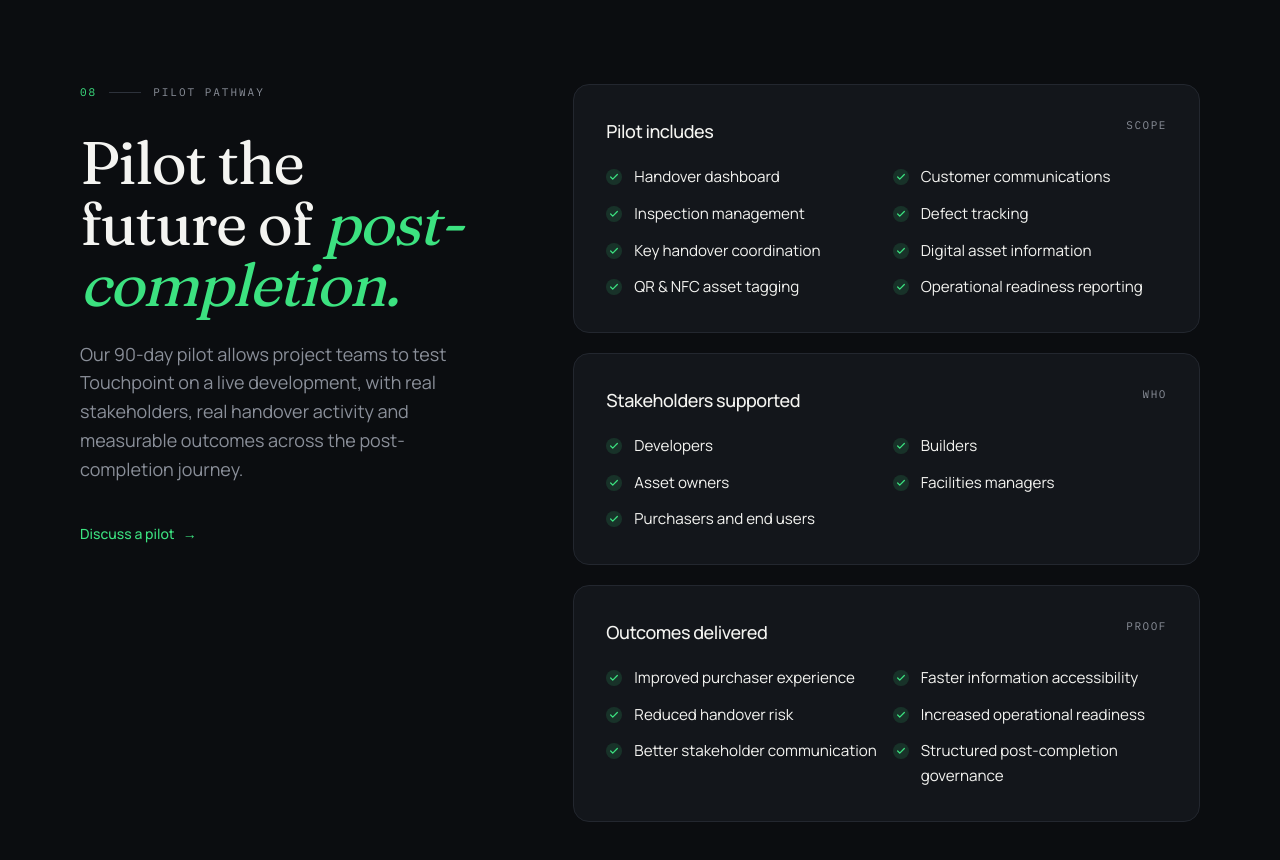
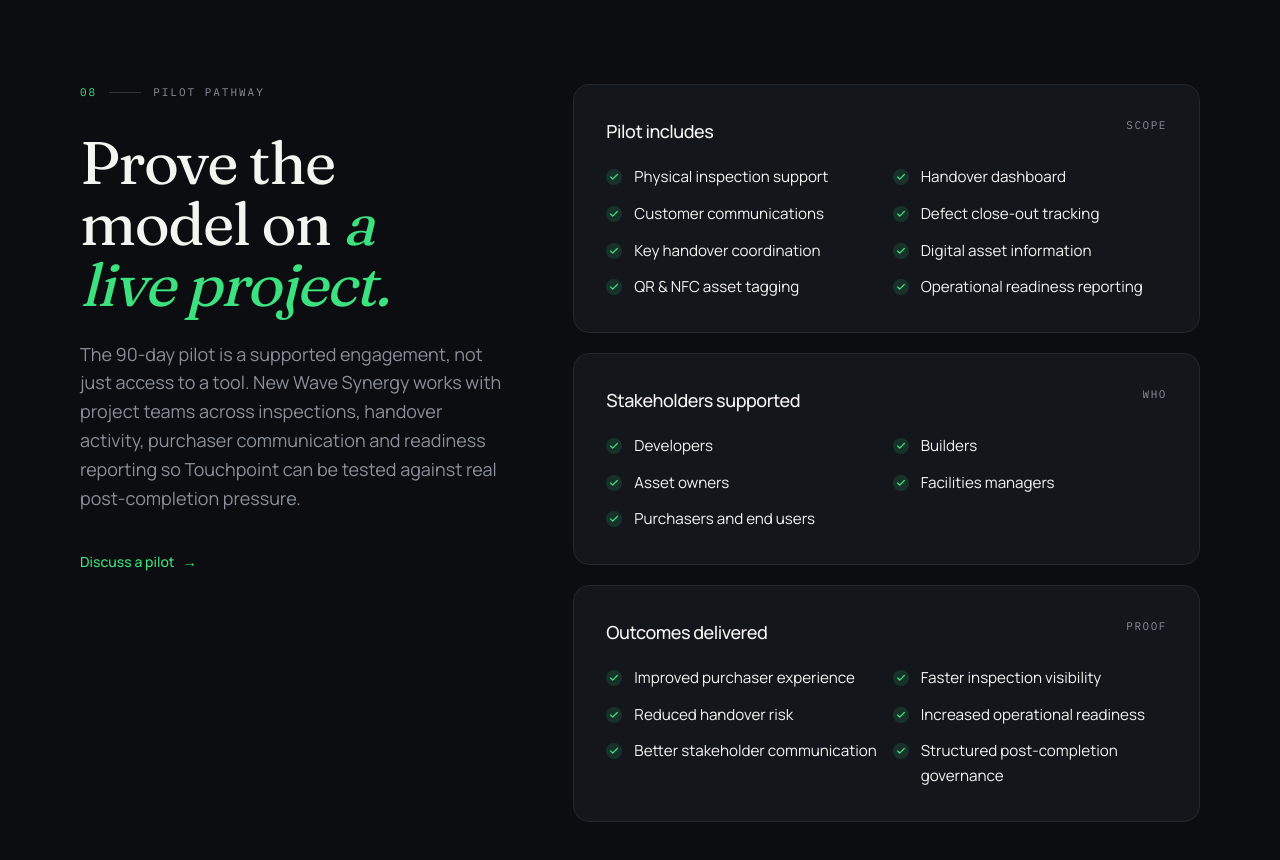
Before and after one commit to EVAVO-STUDIO/touchpoint, a Next.js app: page / in a window 1280 px wide. Shown: the part 9980-10840 px from the top of the page. Built offline with nearby package versions, Linux system fonts and the light colour scheme.

Commit message:
feat: make pilot offer more service led

```diff
--- a/components/sections/pilot.tsx
+++ b/components/sections/pilot.tsx
@@ -4,10 +4,10 @@
 
 const pilot = {
   scope: [
+    'Physical inspection support',
     'Handover dashboard',
     'Customer communications',
-    'Inspection management',
-    'Defect tracking',
+    'Defect close-out tracking',
     'Key handover coordination',
     'Digital asset information',
     'QR & NFC asset tagging',
@@ -22,7 +22,7 @@
   ],
   outcomes: [
     'Improved purchaser experience',
-    'Faster information accessibility',
+    'Faster inspection visibility',
     'Reduced handover risk',
     'Increased operational readiness',
     'Better stakeholder communication',
@@ -51,15 +51,16 @@
             </Reveal>
             <Reveal delay={0.05}>
               <h2 className="display-lg mt-8 text-balance">
-                Pilot the future of{' '}
-                <span className="italic-accent text-accent">post-completion.</span>
+                Prove the model on{' '}
+                <span className="italic-accent text-accent">a live project.</span>
               </h2>
             </Reveal>
             <Reveal delay={0.1}>
               <p className="mt-6 max-w-[48ch] text-pretty text-lg leading-[1.6] text-muted">
-                Our 90-day pilot allows project teams to test Touchpoint on a
-                live development, with real stakeholders, real handover activity
-                and measurable outcomes across the post-completion journey.
+                The 90-day pilot is a supported engagement, not just access to a
+                tool. New Wave Synergy works with project teams across inspections,
+                handover activity, purchaser communication and readiness reporting
+                so Touchpoint can be tested against real post-completion pressure.
               </p>
             </Reveal>
             <Reveal delay={0.15}>
```
